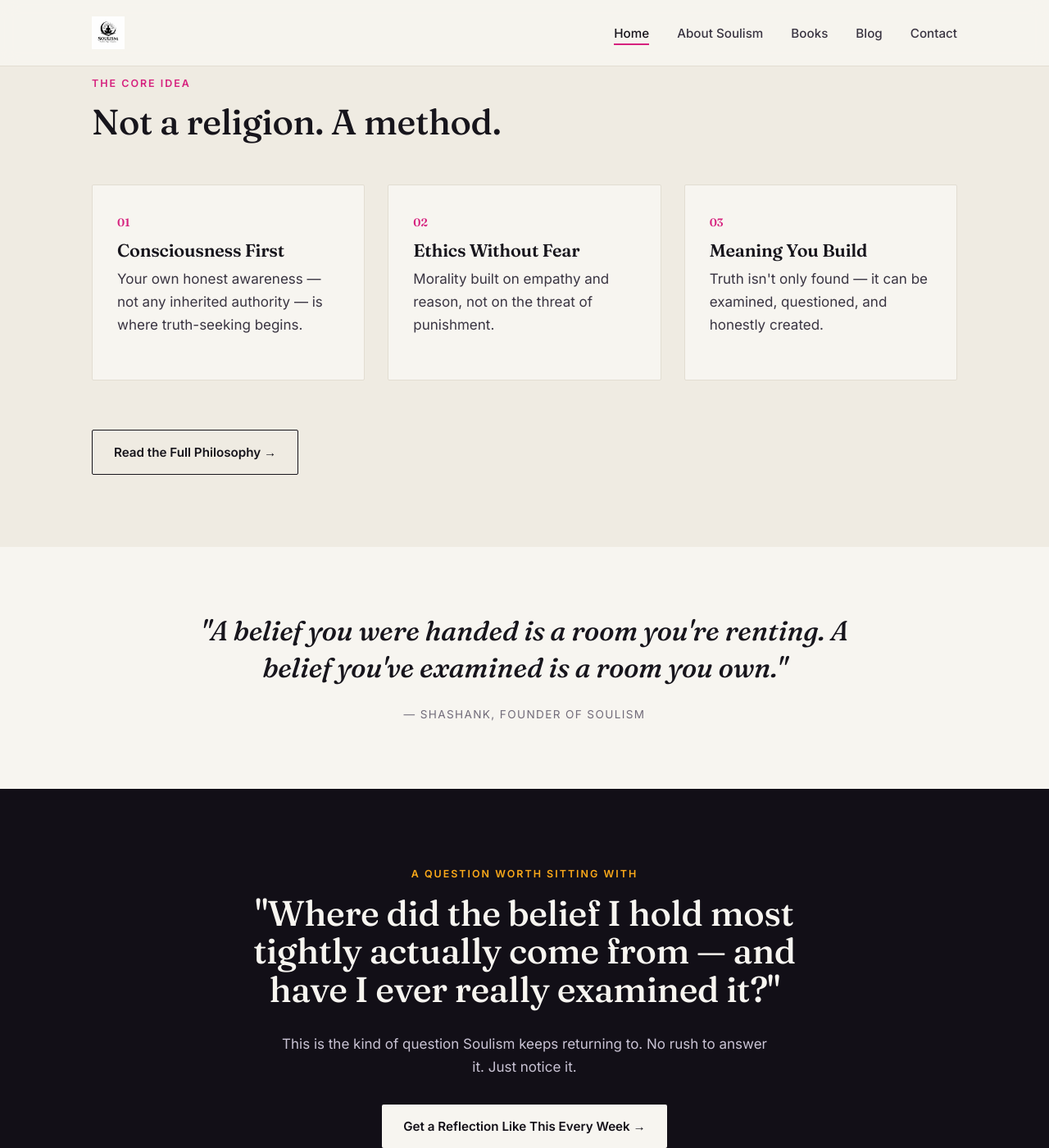
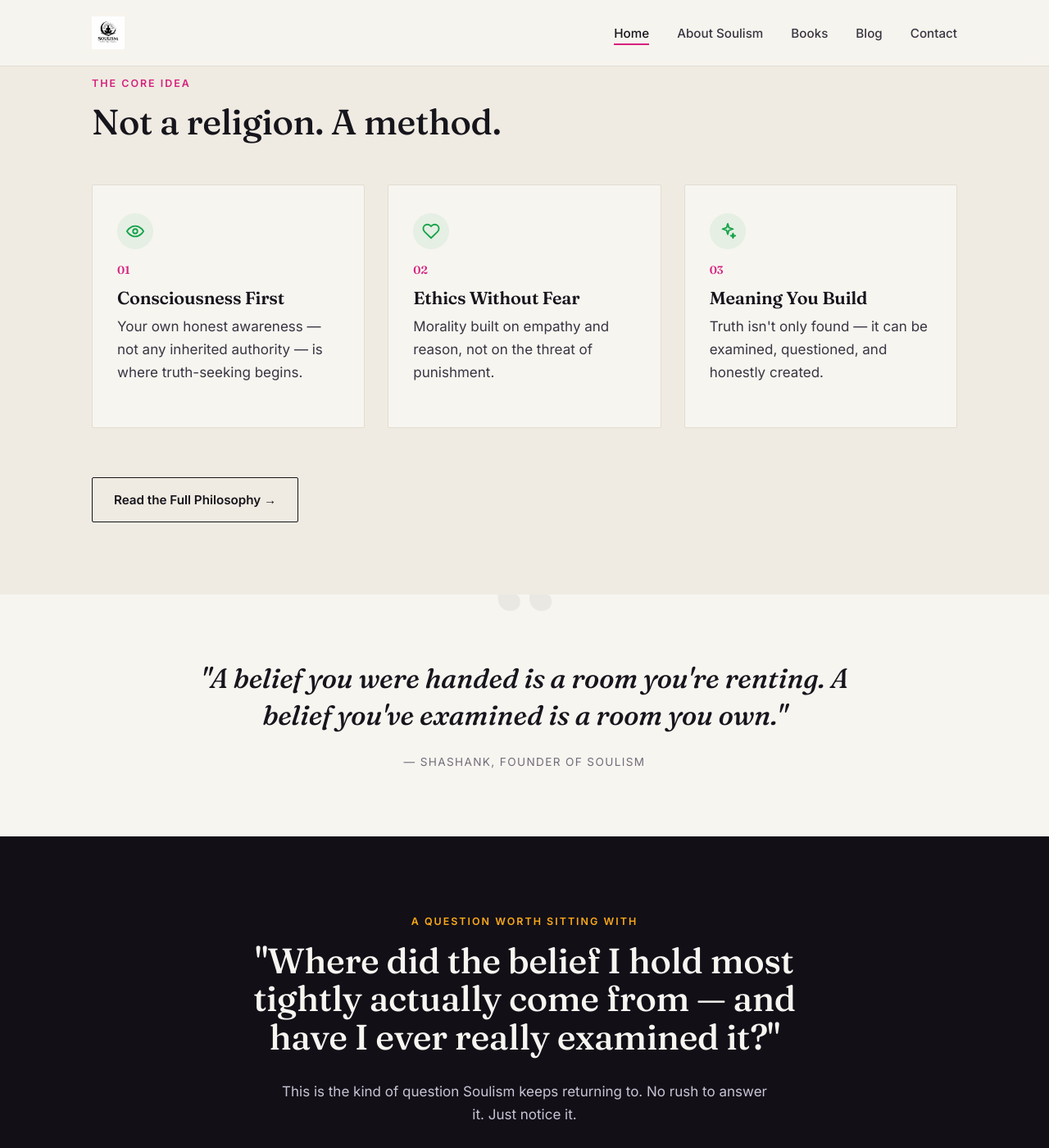
Before and after one commit to Soulismbooks/thesoulism-website, a Jekyll site: the page soulism-website/index.html, which Jekyll copies as it is, in a window 1280 px wide and 1400 px high, scrolled down 829 px. Shown: the whole window at 82% size. Built offline with Jekyll 4.4.1, drawn with Linux system fonts in a browser that asks for light colours.

Commit message:
Update index.html

```diff
--- a/soulism-website/index.html
+++ b/soulism-website/index.html
@@ -34,6 +34,44 @@
 <link rel="icon" type="image/png" sizes="32x32" href="images/favicon-32.png">
 <link rel="apple-touch-icon" href="images/apple-touch-icon.png">
 <link rel="stylesheet" href="style.css">
+
+<!-- Page-specific styles for homepage visual refinements -->
+<style>
+  /* Book cover hover lift — matches books.html */
+  .grid-3 img[alt$="book cover"] { transition: transform .2s ease, box-shadow .2s ease; }
+  .grid-3 a:hover img[alt$="book cover"],
+  .grid-3 a:focus-visible img[alt$="book cover"] {
+    transform: translateY(-6px);
+    box-shadow: 0 26px 48px rgba(23,21,28,.24) !important;
+  }
+
+  /* Simple line icons for the "Not a religion. A method." cards */
+  .card .icon-wrap {
+    width: 44px; height: 44px;
+    display: flex; align-items: center; justify-content: center;
+    border-radius: 50%;
+    background: rgba(22,163,74,.08);
+    margin-bottom: 14px;
+  }
+  .card .icon-wrap svg { width: 22px; height: 22px; stroke: #16a34a; }
+
+  /* Quote strip — large decorative quotation mark */
+  .quote-strip { position: relative; overflow: hidden; }
+  .quote-strip::before {
+    content: "\201C";
+    position: absolute;
+    top: -0.35em;
+    left: 50%;
+    transform: translateX(-50%);
+    font-family: Georgia, serif;
+    font-size: 12rem;
+    line-height: 1;
+    color: rgba(0,0,0,.05);
+    pointer-events: none;
+    z-index: 0;
+  }
+  .quote-strip .wrap { position: relative; z-index: 1; }
+</style>
 
 <!-- Schema Markup (Structured Data for Google) -->
 <script type="application/ld+json">
@@ -107,16 +145,25 @@
     </div>
     <div class="grid-3">
       <div class="card">
+        <div class="icon-wrap">
+          <svg viewBox="0 0 24 24" fill="none" stroke-width="2" stroke-linecap="round" stroke-linejoin="round"><path d="M1 12s4-7 11-7 11 7 11 7-4 7-11 7-11-7-11-7z"/><circle cx="12" cy="12" r="3"/></svg>
+        </div>
         <span class="num">01</span>
         <h3>Consciousness First</h3>
         <p>Your own honest awareness — not any inherited authority — is where truth-seeking begins.</p>
       </div>
       <div class="card">
+        <div class="icon-wrap">
+          <svg viewBox="0 0 24 24" fill="none" stroke-width="2" stroke-linecap="round" stroke-linejoin="round"><path d="M20.8 4.6a5.5 5.5 0 0 0-7.8 0L12 5.6l-1-1a5.5 5.5 0 0 0-7.8 7.8l1 1L12 21l7.8-7.6 1-1a5.5 5.5 0 0 0 0-7.8z"/></svg>
+        </div>
         <span class="num">02</span>
         <h3>Ethics Without Fear</h3>
         <p>Morality built on empathy and reason, not on the threat of punishment.</p>
       </div>
       <div class="card">
+        <div class="icon-wrap">
+          <svg viewBox="0 0 24 24" fill="none" stroke-width="2" stroke-linecap="round" stroke-linejoin="round"><path d="M12 2l1.6 5.3L19 9l-5.4 1.7L12 16l-1.6-5.3L5 9l5.4-1.7z"/><path d="M19 15l.8 2.6L22 18l-2.2.8L19 21l-.8-2.2L16 18l2.2-.4z"/></svg>
+        </div>
         <span class="num">03</span>
         <h3>Meaning You Build</h3>
         <p>Truth isn't only found — it can be examined, questioned, and honestly created.</p>
```
